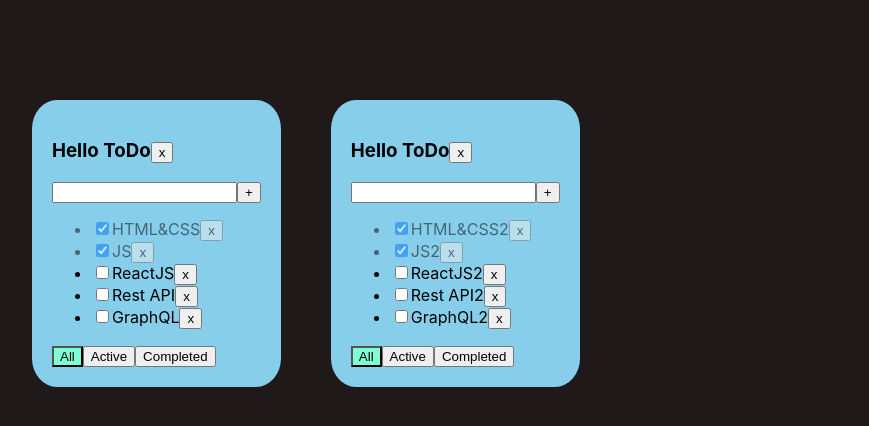
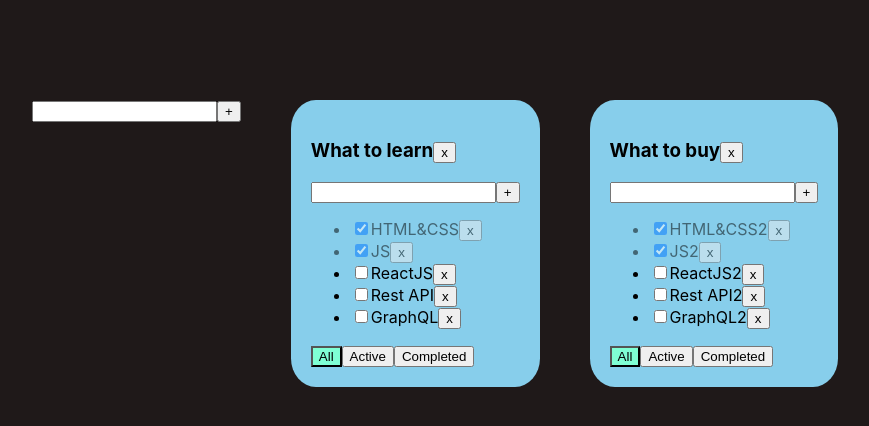
Before and after one commit to lgnvmaksim/todolist-with-git, a React (Create React App) app: page / in a window 1280 px wide. Shown: the top 426 px of the page, without its empty margins (68-937 px from the left). Built offline with nearby package versions, Linux system fonts and the light colour scheme.

Commit message:
made input and span (sixth lesson)

```diff
--- a/src/App.tsx
+++ b/src/App.tsx
@@ -3,6 +3,7 @@ import './App.css';
 import {Todolist} from "./Todolist";
 import {v1} from "uuid";
 import a from './Components/Styles-modules/styles.module.css'
+import {UniversalInput} from "./Components/UniversalInput";
 
 export type FilteredType = 'all' | 'active' | 'completed'
 export type TaskType = {
@@ -50,30 +51,48 @@ function App() {
     });
 
 
-    const changeFilter = (todoID:string, filteredValue: FilteredType) => {
-        setTodolists(todolists.map(el=>el.id===todoID ? {...el, filter:filteredValue} : el))
+    const changeFilter = (todoID: string, filteredValue: FilteredType) => {
+        setTodolists(todolists.map(el => el.id === todoID ? {...el, filter: filteredValue} : el))
     }
 
-    const checkboxInputChange = (todoID:string, taskId: string, isDone: boolean) => {
-        setTasks({...tasks, [todoID]:tasks[todoID].map(el=>el.id===taskId ? {...el, isDone} :el)})
+    const checkboxInputChange = (todoID: string, taskId: string, isDone: boolean) => {
+        setTasks({...tasks, [todoID]: tasks[todoID].map(el => el.id === taskId ? {...el, isDone} : el)})
     }
 
-    const addTask = (todoID:string, newTitle: string) => {
-        let newTask = {id: v1(), title: newTitle, isDone: true}
-        setTasks({...tasks, [todoID]: [newTask,...tasks[todoID]]})
+    const addTask = (todoID: string, newTitle: string) => {
+        let newTask = {id: v1(), title: newTitle, isDone: false}
+        setTasks({...tasks, [todoID]: [newTask, ...tasks[todoID]]})
     }
 
-    const removeTask = (todoID:string, remoteId: string) => {
-    setTasks({...tasks, [todoID]: tasks[todoID].filter(f=>f.id!==remoteId)})
+    const removeTask = (todoID: string, remoteId: string) => {
+        setTasks({...tasks, [todoID]: tasks[todoID].filter(f => f.id !== remoteId)})
     }
 
-    const removeTodolist = (todoID:string) => {
-    setTodolists(todolists.filter(f=>f.id!==todoID))
+    const removeTodolist = (todoID: string) => {
+        setTodolists(todolists.filter(f => f.id !== todoID))
         delete tasks[todoID]
     }
 
+    const createTodolist = (newTitleTodo: string) => {
+        const newTodolistID = v1()
+        const newTodolist:TodolistType = {id: newTodolistID, title: newTitleTodo, filter: 'all'}
+        setTodolists([...todolists, newTodolist])
+        setTasks({...tasks, [newTodolistID]: [
+                {id: v1(), title: "JS", isDone: true},
+                {id: v1(), title: "ReactJS", isDone: false},
+            ]})
+    }
+
+    const changeTitleInSpan = (todoID:string, taskId:string, newTitle:string) => {
+    setTasks({...tasks, [todoID]: tasks[todoID].map(el=>el.id===taskId ? {...el, title:newTitle} :el)})
+    }
+
+    const changeTodolistTitle = (todoID:string, newTitle:string) => {
+        setTodolists(todolists.map(el=>el.id===todoID ? {...el, title:newTitle} : el))
+    }
 
     return <div className={a.App}>
+        <UniversalInput callback={createTodolist}/>
         {todolists.map(el => {
             let filteredTasks = tasks[el.id]
             if (el.filter === 'active') {
@@ -86,7 +105,7 @@ function App() {
                 <Todolist
                     key={el.id}
                     todoID={el.id}
-                    titleValue={'Hello ToDo'}
+                    titleValue={el.title}
                     tasks={filteredTasks}
                     changeFilter={changeFilter}
                     checkboxInputChange={checkboxInputChange}
@@ -94,6 +113,8 @@ function App() {
                     removeTask={removeTask}
                     filter={el.filter}
                     removeTodolist={removeTodolist}
+                    changeTitleInSpan={changeTitleInSpan}
+                    changeTodolistTitle={changeTodolistTitle}
                 />
             )
         })}
--- /dev/null
+++ b/src/Components/Span.tsx
@@ -0,0 +1,25 @@
+import React, {ChangeEvent, useState} from 'react';
+
+
+type SpanPropsType = {
+    spanTitle: string
+    changeTitleInSpan:(newTitle:string)=>void
+}
+
+export const SuperSpan = (props: SpanPropsType) => {
+    const [text, setText] = useState(props.spanTitle)
+    const [edit, setEdit] = useState(false)
+    const onClickSpanHandler = () => {
+        setEdit(!edit)
+        props.changeTitleInSpan(text)
+    }
+
+    const onChangeTextHandler = (e: ChangeEvent<HTMLInputElement>) => {
+        setText(e.currentTarget.value)
+
+    }
+
+    return edit
+        ? <input onBlur={onClickSpanHandler} onChange={onChangeTextHandler} value={text} autoFocus/>
+        : <span onClick={onClickSpanHandler}>{props.spanTitle}</span>
+}
--- /dev/null
+++ b/src/Components/UniversalInput.tsx
@@ -0,0 +1,41 @@
+import {ChangeEvent, KeyboardEvent, useState} from "react";
+import a from "./Styles-modules/styles.module.css";
+import {UniversalButton} from "./UniversalButton";
+
+type InputType = {
+    callback: (text: string) => void
+}
+
+
+export const UniversalInput = (props: InputType) => {
+    const [text, setText] = useState('')
+    const [error, setError] = useState<string | null>(null)
+
+    const onChangeTextHandler = (e: ChangeEvent<HTMLInputElement>) => {
+        setText(e.currentTarget.value)
+        setError(null)
+    }
+    const addTaskButtonHandler = () => {
+        if (text.trim()) {
+            props.callback(text.trim())
+            setText('')
+        } else {
+            setError('Лососни тунца')
+        }
+    }
+    const onKeyDownHandler = (e: KeyboardEvent<HTMLInputElement>) => {
+        if (e.key === 'Enter') {
+            addTaskButtonHandler()
+        }
+    }
+    return <div>
+        <input
+            value={text}
+            onChange={onChangeTextHandler}
+            onKeyDown={onKeyDownHandler}
+            className={error ? a.error : undefined}
+        />
+        <UniversalButton callback={addTaskButtonHandler} name={'+'}/>
+        {error && <div className={a.errorMessage}>{error}</div>}
+    </div>
+}
--- a/src/Todolist.tsx
+++ b/src/Todolist.tsx
@@ -1,102 +1,92 @@
 import a from './Components/Styles-modules/styles.module.css'
 import {FilteredType, TaskType} from "./App";
 import {UniversalButton} from "./Components/UniversalButton";
-import {ChangeEvent, KeyboardEvent, useState} from "react";
 import {AirplanemodeInactive} from "@mui/icons-material";
+import {UniversalInput} from "./Components/UniversalInput";
+import {SuperSpan} from "./Components/Span";
 
 
 type TodolistPropsType = {
-    todoID:string
+    todoID: string
     titleValue: string
     tasks: TaskType[]
-    changeFilter: (todoID:string,filteredValue: FilteredType) => void
-    checkboxInputChange: (todoID:string, taskId: string, isDone: boolean) => void
-    addTask: (todoID:string, newTitle: string) => void
-    removeTask: (todoID:string, remoteId: string) => void
+    changeFilter: (todoID: string, filteredValue: FilteredType) => void
+    checkboxInputChange: (todoID: string, taskId: string, isDone: boolean) => void
+    addTask: (todoID: string, newTitle: string) => void
+    removeTask: (todoID: string, remoteId: string) => void
     filter: FilteredType
-    removeTodolist:(todoID:string)=>void
+    removeTodolist: (todoID: string) => void
+    changeTitleInSpan:(todoID:string, taskId:string, newTitle:string)=>void
+    changeTodolistTitle:(todoID:string, newTitle:string)=>void
 }
 
 export const Todolist = (props: TodolistPropsType) => {
     const {changeFilter, filter, todoID} = props
-    const [text, setText] = useState('')
-    const [error, setError]=useState<string|null>(null)
 
-    const checkboxInputChange = (todoID:string, taskId: string, e: boolean) => {
-        props.checkboxInputChange(todoID,taskId, e)
+    const checkboxInputChange = (todoID: string, taskId: string, e: boolean) => {
+        props.checkboxInputChange(todoID, taskId, e)
     }
-    const onChangeTextHandler = (e: ChangeEvent<HTMLInputElement>) => {
-        setText(e.currentTarget.value)
-        setError(null)
+    const removeTaskButtonHandler = (id: string) => {
+        props.removeTask(todoID, id)
     }
 
-    const addTaskButtonHandler = () => {
-        if (text.trim()) {
-        props.addTask(todoID,text.trim())
-        setText('')
-    } else {
-            setError('Лососни тунца')
+    const changeTitleInSpanHandler = (id:string, newTitle:string) => {
+        props.changeTitleInSpan(todoID, id, newTitle)
+    }
 
-        }}
-    const removeTaskButtonHandler = (id: string) => {
-        props.removeTask(todoID ,id)
-    }
-    const onKeyDownHandler = (e:KeyboardEvent<HTMLInputElement>) => {
-        if (e.key === 'Enter') {
-            addTaskButtonHandler()
-        }
-    }
     const mappingTasks = props.tasks.map(el => {
+
         return (
             <li key={el.id}
-                className={el.isDone ? a.isDone :''}>
+                className={el.isDone ? a.isDone : ''}>
                 <input type="checkbox"
                        checked={el.isDone}
                        onChange={(e) => {
                            checkboxInputChange(todoID, el.id, e.currentTarget.checked)
                        }}
                 />
-                <span>{el.title}</span>
+               <SuperSpan spanTitle={el.title} changeTitleInSpan={(newTitle:string)=>{changeTitleInSpanHandler(el.id, newTitle)}} />
                 <UniversalButton callback={() => {
                     removeTaskButtonHandler(el.id)
                 }} name={'x'}/>
             </li>
         )
     })
+
     const removeTodolistButtonHandler = () => {
         props.removeTodolist(todoID)
+    }
+    const addTaskInputHandler = (text: string) => {
+        props.addTask(todoID, text)
+    }
+
+    const changeTitleTodolistHandler = (newTitle:string) => {
+        props.changeTodolistTitle(todoID, newTitle)
     }
 
     return <div className={a.todolist}>
         <h3>
-            {props.titleValue}
-        <UniversalButton callback={removeTodolistButtonHandler} name={'x'}/>
+            <SuperSpan spanTitle={props.titleValue} changeTitleInSpan={changeTitleTodolistHandler}/>
+            <UniversalButton callback={removeTodolistButtonHandler} name={'x'}/>
         </h3>
-        <input
-            value={text}
-            onChange={onChangeTextHandler}
-            onKeyDown={onKeyDownHandler}
-            className={error ? a.error : undefined}
-        />
-        <UniversalButton callback={addTaskButtonHandler} name={'+'}/>
-        {error && <div className={a.errorMessage}>{error}</div>}
+        <UniversalInput callback={addTaskInputHandler}/>
         <ul>
             {mappingTasks}
         </ul>
         <UniversalButton
-            styles={ filter==='all' ? a.activeFilter : ''}
+            styles={filter === 'all' ? a.activeFilter : ''}
             callback={() => {
-            changeFilter(todoID,'all')
-        }} name={'All'}/>
+                changeFilter(todoID, 'all')
+            }} name={'All'}/>
         <UniversalButton
-            styles={ filter==='active' ? a.activeFilter : ''}
+            styles={filter === 'active' ? a.activeFilter : ''}
             callback={() => {
-            changeFilter(todoID,'active')
-        }} name={'Active'}/>
+                changeFilter(todoID, 'active')
+            }} name={'Active'}/>
         <UniversalButton
-            styles={ filter==='completed' ? a.activeFilter : ''}
+            styles={filter === 'completed' ? a.activeFilter : ''}
             callback={() => {
-            changeFilter(todoID,'completed')
-        }} name={'Completed'}/>
+                changeFilter(todoID, 'completed')
+            }} name={'Completed'}/>
     </div>
 }
```
